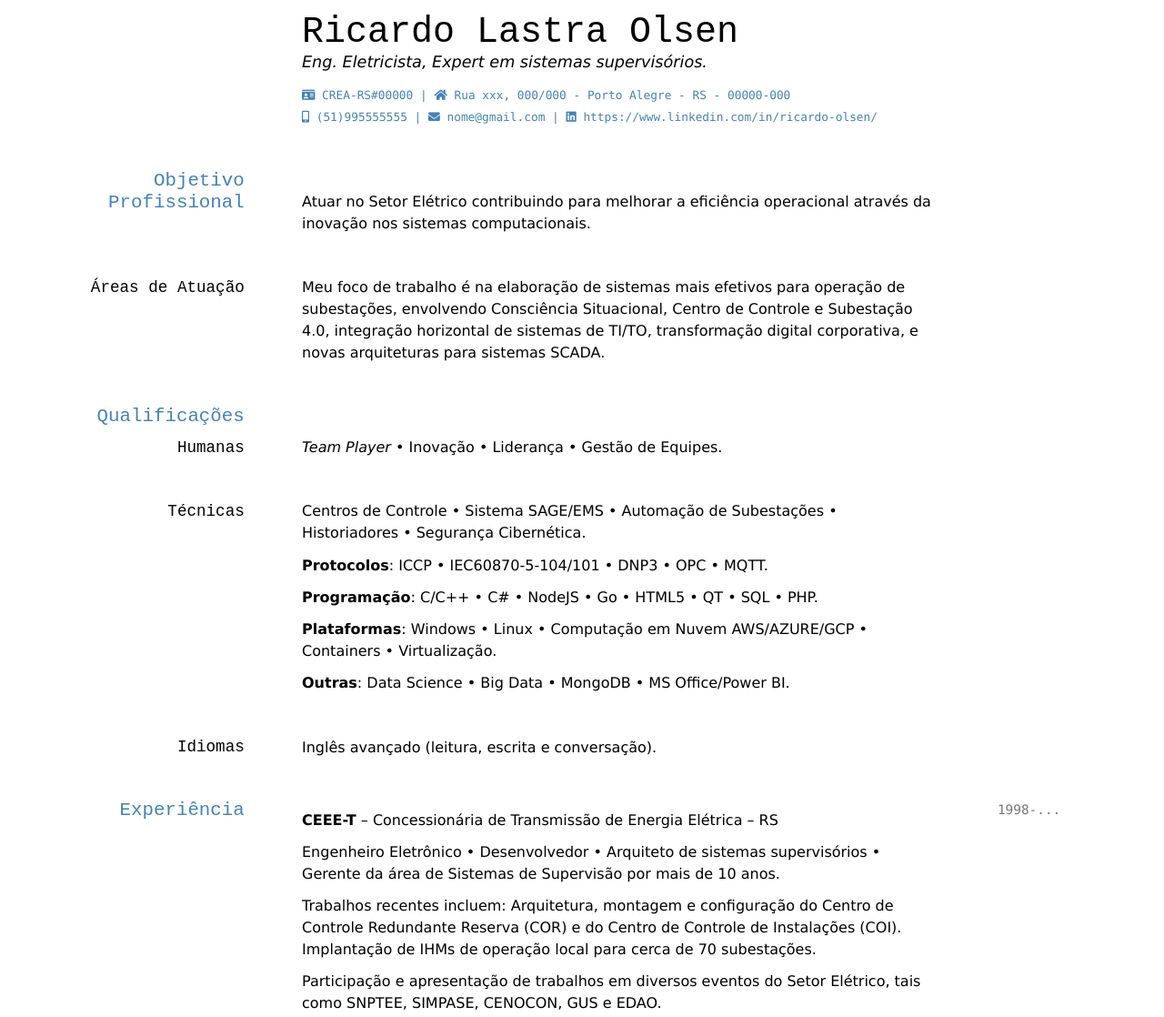
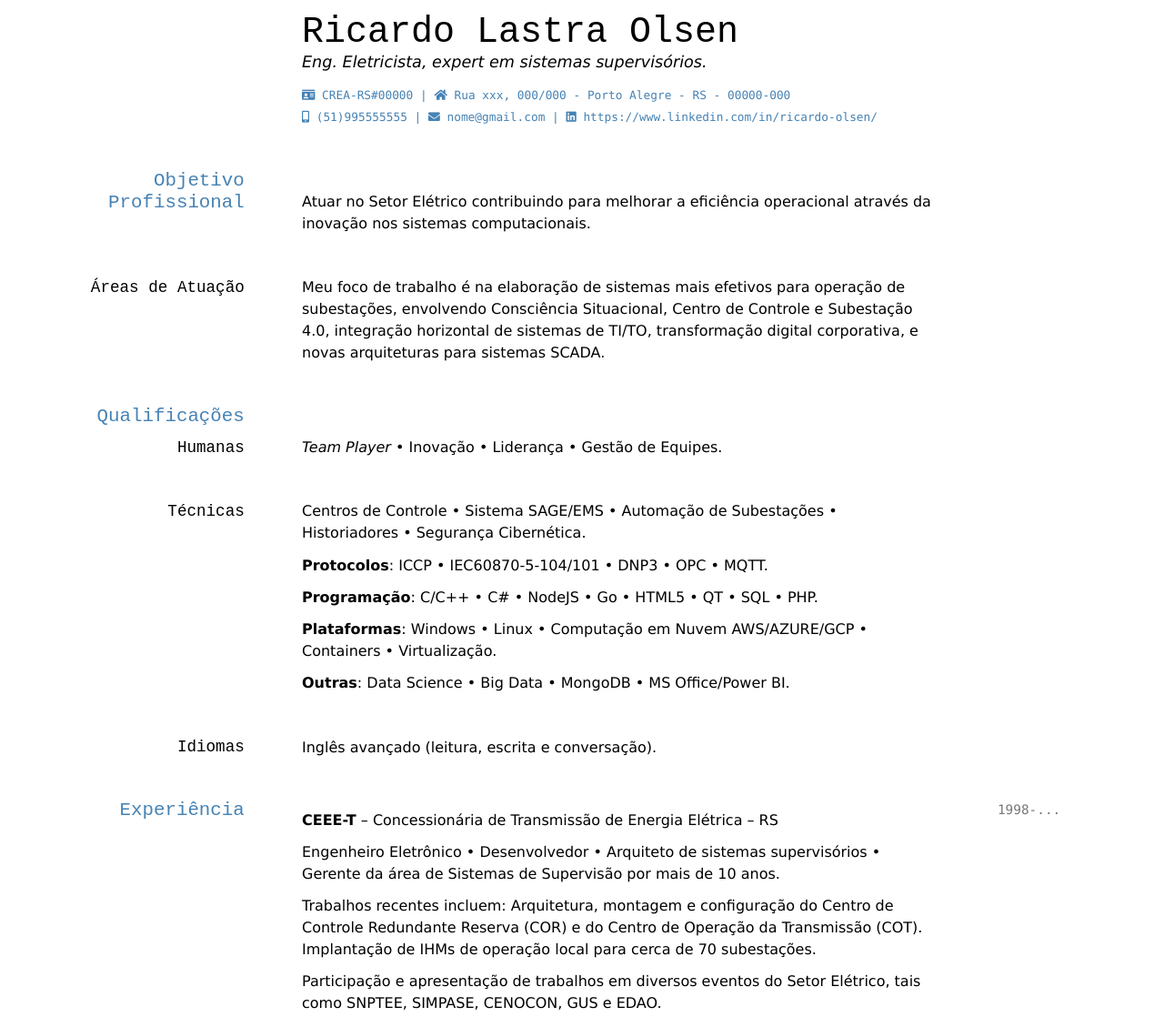
Before and after one commit to riclolsen/cv, a Jekyll site: the page built from index.md, in a window 1280 px wide. Shown: the top 1118 px of the page at 91% size. Built offline with Jekyll 4.4.1, drawn with Linux system fonts in a browser that asks for light colours; nearby versions of some CDN libraries.

Commit message:
Update index.md

```diff
--- a/index.md
+++ b/index.md
@@ -3,7 +3,7 @@ layout: cv
 title: CV - Ricardo Lastra Olsen
 ---
 # Ricardo Lastra Olsen
-Eng. Eletricista, _Expert_ em sistemas supervisórios.
+Eng. Eletricista, _expert_ em sistemas supervisórios.
 
 <div id="webaddress">
 {{site.dadospessoais}}
@@ -48,7 +48,7 @@ Inglês avançado (leitura, escrita e conversação).
 Engenheiro Eletrônico • Desenvolvedor • Arquiteto de sistemas supervisórios • Gerente da área de Sistemas de Supervisão por mais de 10 anos.
 
 Trabalhos recentes incluem:
-Arquitetura, montagem e configuração do Centro de Controle Redundante Reserva (COR) e do Centro de Controle de Instalações (COI).
+Arquitetura, montagem e configuração do Centro de Controle Redundante Reserva (COR) e do Centro de Operação da Transmissão (COT).
 Implantação de IHMs de operação local para cerca de 70 subestações.
 
 Participação e apresentação de trabalhos em diversos eventos do Setor Elétrico, tais como SNPTEE, SIMPASE, CENOCON, GUS e EDAO.
```
